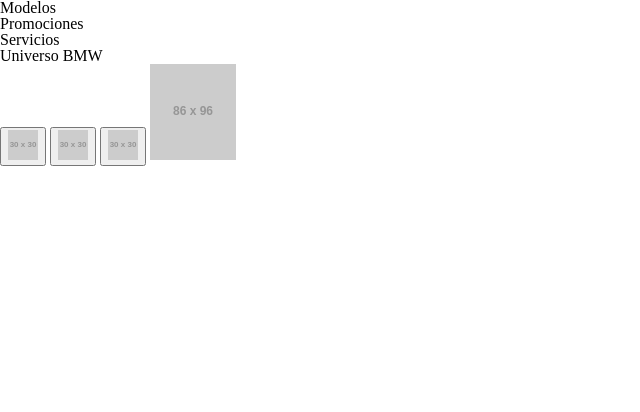
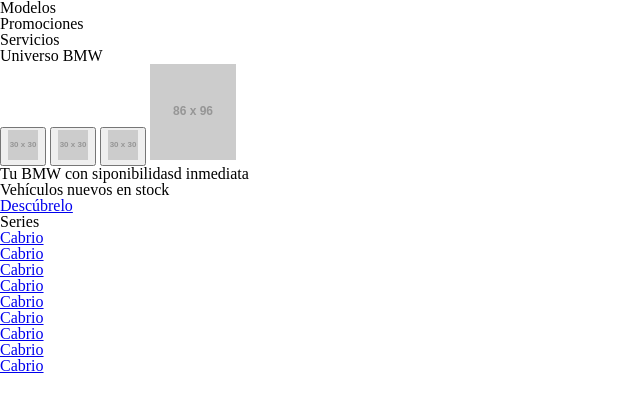
Before and after one commit to emanuelmunoz/plugg-bmwpage, a plain HTML site: page index.html in a window 1280 px wide. Shown: the whole page, without its empty margins (0-640 px from the left). Drawn offline with Linux system fonts and the light colour scheme; placeholder pictures from the web are drawn by us.

Commit message:
hero html

```diff
--- a/index.html
+++ b/index.html
@@ -35,8 +35,45 @@
             </div>
         </div>
     </header>
+    <div class="hero">
+        <h1>Tu BMW con siponibilidasd inmediata</h1>
+        <h2>Vehículos nuevos en stock</h2>
+        <a href="#">Descúbrelo</a>
+    </div>
 
     <main>
+        <h2>Series</h2>
+        <nav class="main-nav">
+            <ul>
+                <li>
+                    <a href="#">Cabrio</a>
+                </li>
+                <li>
+                    <a href="#">Cabrio</a>
+                </li>
+                <li>
+                    <a href="#">Cabrio</a>
+                </li>
+                <li>
+                    <a href="#">Cabrio</a>
+                </li>
+                <li>
+                    <a href="#">Cabrio</a>
+                </li>
+                <li>
+                    <a href="#">Cabrio</a>
+                </li>
+                <li>
+                    <a href="#">Cabrio</a>
+                </li>
+                <li>
+                    <a href="#">Cabrio</a>
+                </li>
+                <li>
+                    <a href="#">Cabrio</a>
+                </li>
+            </ul>
+        </nav>
     </main>
 
     <footer>
```
